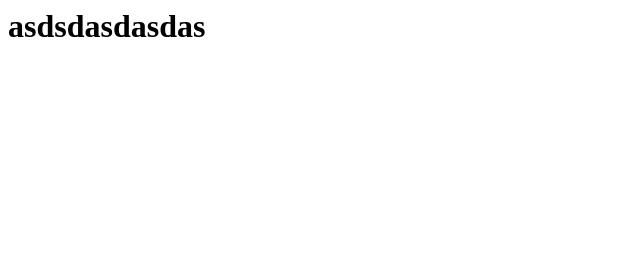
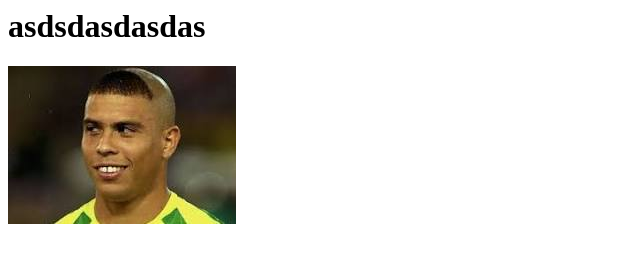
Before and after one commit to Aleloltukogetout/RepoAlejandro, a plain HTML site: page index.html in a window 1280 px wide. Shown: the whole page, without its empty margins (0-640 px from the left). Drawn offline with Linux system fonts and the light colour scheme.

Commit message:
Update index.html

```diff
--- a/index.html
+++ b/index.html
@@ -8,6 +8,9 @@
     <h1>
       asdsdasdasdas
     </h1>
+
+
+    <img src="./.github/workflows/img/descarga.jpg">
   </body>
 
 
```
